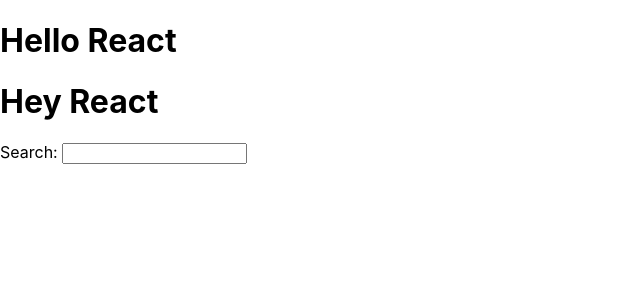
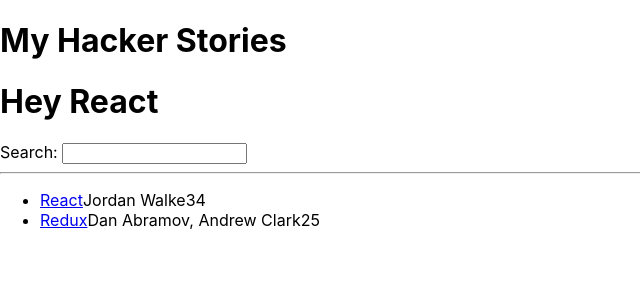
Before and after one commit to ahmedkabiru/hacker-stories, a React (Create React App) app: page / in a window 1280 px wide. Shown: the top 300 px of the page, without its empty margins (0-640 px from the left). Built offline with nearby package versions, Linux system fonts and the light colour scheme.

Commit message:
implement react list and refactor component using arrow function to keep it concise

```diff
--- a/src/App.js
+++ b/src/App.js
@@ -6,21 +6,70 @@ const  welcome = {
     title : 'React'
 };
 
+const  list = [
+    {
+        title: 'React',
+        url: 'https://reactjs.org/',
+        author: 'Jordan Walke',
+        num_comments: 3,
+        points: 4,
+        objectID: 0,
+    }, {
+        title: 'Redux',
+        url: 'https://redux.js.org/',
+        author: 'Dan Abramov, Andrew Clark',
+        num_comments: 2,
+        points: 5,
+        objectID: 1,
+    },
+]
+
 function  getTitle(title){
     return title;
 }
 
-function App() {
+const App = () => {
 
   return (
     <div>
-      <h1> Hello { getTitle('React')}</h1>
+      <h1> My Hacker Stories</h1>
       <h1> {welcome.greeting} { welcome.title }</h1>
-      <label htmlFor="search"> Search: </label>
-      <input id="search" type="text" />
-
+       <Search/>
+      <hr/>
+        <List/>
     </div>
   );
 }
 
+const Search =  () => {
+
+    const  handleChange = (event) =>{
+        console.log(event.target.value)
+    }
+    return(
+        <div>
+            <label htmlFor="search"> Search: </label>
+            <input id="search" type="text"  onChange={handleChange}/>
+        </div>
+    )
+}
+
+function  List(){
+
+    return (<ul>
+        {list.map(  (item)  => {
+            return (
+                <li key={item.objectID}>
+                    <span>
+                            <a href={item.url}>{item.title}</a>
+                    </span>
+                    <span>{item.author}</span>
+                    <span>{item.num_comments}</span>
+                    <span>{item.points}</span>
+                </li>
+            )
+        })}
+    </ul>
+    );
+}
 export default App;
```
